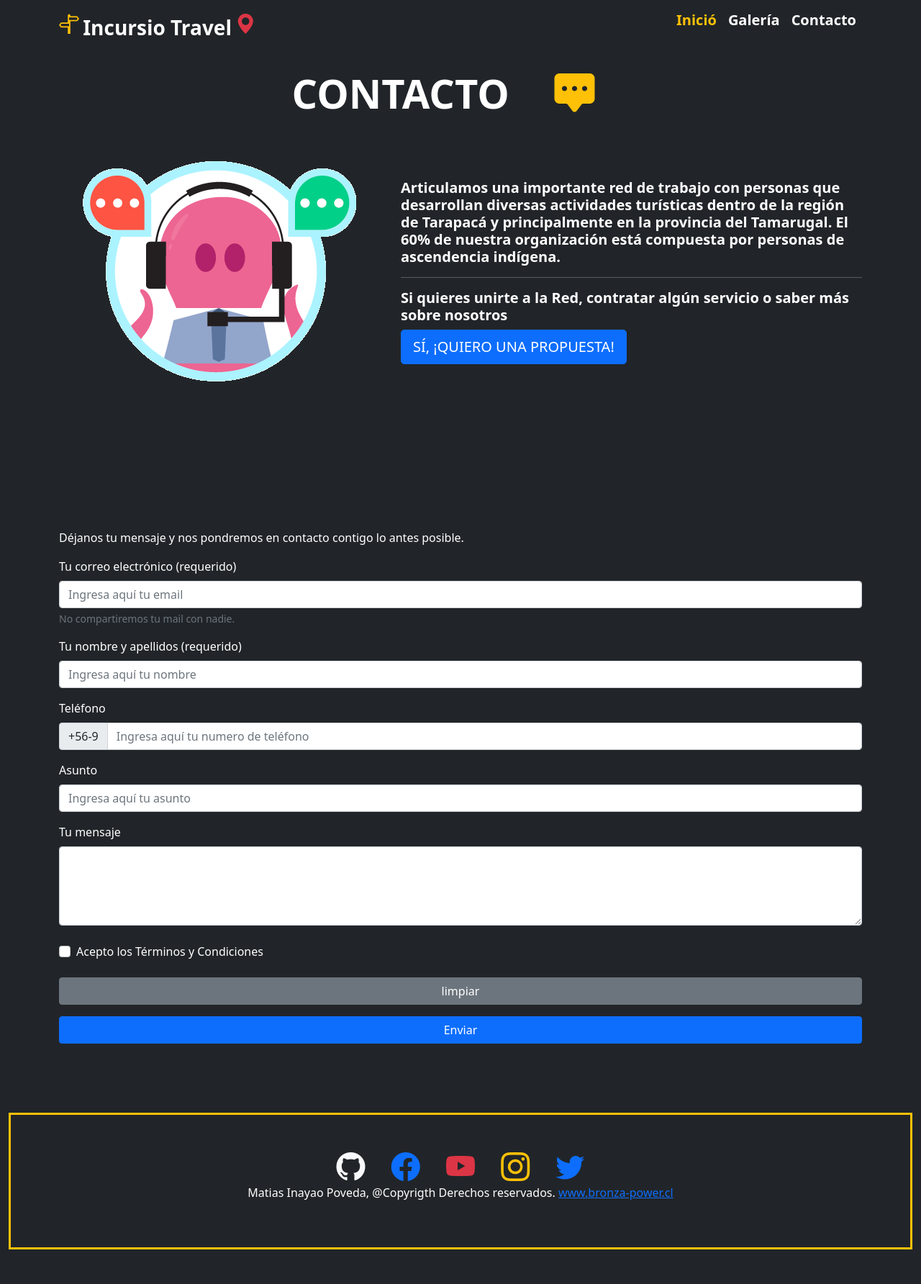
After one commit to Seradox24/exp3_inayao_003D, a Django app: page /contacto/ in a window 1280 px wide. The commit adds this page. Shown: the whole page at 72% size. Run offline with Django 3.2, Linux system fonts and the light colour scheme.

Commit message:
se genera pagina contacto

```diff
--- /dev/null
+++ b/core/templates/contacto.html
@@ -0,0 +1,102 @@
+{% extends 'core/base.html' %}
+
+
+{% block contenido %}
+{% load static %}
+{%block js%}
+<script src="{%static 'core/js/form.js'%}"></script>
+{%endblock%}
+
+<div class="bg-dark text-white  py-5">
+    <div class="container py-5">
+        <h2 class="text-center display-4 mb-5 fw-bold">
+            <span>
+                CONTACTO
+            </span>
+            <i class="bi bi-chat-square-dots-fill text-warning mx-5"></i>
+        </h2>
+        <div class="row align-items-center">
+            <div class="col-12 col-lg-5 ">
+                <img src="{%static 'core/img/contac.png'%}" alt="">
+            </div>
+            <div class="col-12 col-lg-7">
+                <div>
+                    <p class=" h5 fw-bold ">
+                        Articulamos una importante red de trabajo con personas que desarrollan diversas actividades
+                        turísticas dentro de la región de Tarapacá y principalmente en la provincia del Tamarugal.
+                        El 60% de nuestra organización está compuesta por personas de ascendencia indígena.
+                    </p>
+                    <hr>
+                    <p class="h5 fw-bold ">
+                        Si quieres unirte a la Red, contratar algún servicio o saber más sobre nosotros
+                    </p>
+                    <a class="btn btn-primary btn-lg" href="#form1" role="button">SÍ, ¡QUIERO UNA PROPUESTA!</a>
+                </div>
+            </div>
+        </div>
+
+    </div>
+</div>
+
+<div class="bg-dark text-white py-5 " id="form1">
+    <div class="container mt-5">
+        <p>Déjanos tu mensaje y nos pondremos en contacto contigo lo antes posible.</p>
+        <form id="formulario" name="datos" method="POST" action="" class="needs-validation" novalidate>
+            <div class="mb-3" id="grupo__email">
+                <label for="email" class="form-label">Tu correo electrónico (requerido)</label>
+                <input name="correo" id="email" type="email" class="form-control"
+                    placeholder="Ingresa aquí tu email" aria-describedby="emailhelp" required>
+                <div class="invalid-feedback"></div>
+
+                <div id="emailhelp" class="form-text">No compartiremos tu mail con nadie.</div>
+            </div>
+            <div class="mb-3">
+                <label for="name" class="form-label">Tu nombre y apellidos (requerido)</label>
+                <input id="name" name="nombre" type="text" class="form-control" placeholder="Ingresa aquí tu nombre"
+                onchange="CambiarMayusculas()"
+                required>
+
+                <div class="invalid-feedback"></div>
+            </div>
+            <div class="mb-3">
+                <label for="telefono" class="form-label">Teléfono</label>
+                <div class="input-group has-validation">
+                    <span class="input-group-text" id="prevnumber">+56-9 </span>
+
+                    <input id="telefono" name="nfono" type="tel" class="form-control" aria-describedby="prevnumber"
+                        placeholder="Ingresa aquí tu numero de teléfono" required>
+                    <div class="invalid-feedback">ingrese un numero correcto</div>
+                </div>
+            </div>
+            <div class="mb-3">
+                <label for="asunto" class="form-label">Asunto</label>
+                <input id="asunto" name="asuntom" type="text" class="form-control"
+                    placeholder="Ingresa aquí tu asunto" required>
+                <div class="invalid-feedback"></div>
+            </div>
+            <div class="mb-3">
+                <label for="mensaje" class="form-label">Tu mensaje</label>
+                <textarea class="form-control" name="mensajet" id="mensaje" rows="4" required>
+            </textarea>
+                <div class="invalid-feedback"></div>
+            </div>
+            <div class="col-12 my-4">
+                <div class="form-check">
+                    <input name="check" type="checkbox" class="form-check-input" value="" id="acept" required>
+                    <label for="acept" class="form-check-label">Acepto los Términos y Condiciones</label>
+                </div>
+
+            </div>
+            <p class="my-3 text-center h4 text-success d-none" id="formulario__msj-exito">Formulario enviado con
+                exito</p>
+            <input class="btn  btn-secondary w-100 " type="reset" value="limpiar">
+            <button class="btn  btn-primary w-100 mt-3" type="submit" id="boton">
+                Enviar
+            </button>
+
+        </form>
+    </div>
+</div>
+
+
+{% endblock %}
--- a/core/templates/core/base.html
+++ b/core/templates/core/base.html
@@ -58,13 +58,13 @@
                             onmouseout="style.color='white'">
                             Galería
                         </a>
-                    </li><!--
+                    </li>
                     <li class="nav-item">
-                        <a href="./pages/contacto.html" class="nav-link active" onmouseover="style.color='yellow'"
+                        <a href="{% url 'contacto'%}" class="nav-link active" onmouseover="style.color='yellow'"
                             onmouseout="style.color='white'">
                             Contacto
                         </a>
-                    </li>
+                    </li><!--
                     <li class="nav-item">
                         <a href="./pages/registro.html" class="nav-link active" onmouseover="style.color='yellow'"
                             onmouseout="style.color='white'">
@@ -105,7 +105,8 @@
     <!-------------------------------------end footer-------------------------------------->
 
        <!-- Optional JavaScript; choose one of the two! -->
-
+{% block js%}
+{% endblock%}
     <!-- Option 1: Bootstrap Bundle with Popper -->
     <script src="https://cdn.jsdelivr.net/npm/bootstrap@5.0.1/dist/js/bootstrap.bundle.min.js" integrity="sha384-gtEjrD/SeCtmISkJkNUaaKMoLD0//ElJ19smozuHV6z3Iehds+3Ulb9Bn9Plx0x4" crossorigin="anonymous"></script>
 
--- a/core/urls.py
+++ b/core/urls.py
@@ -1,7 +1,8 @@
 from django.urls import path
-from .views import home,galeria
+from .views import home,galeria,contacto
 
 urlpatterns = [
     path('', home, name='home',),
+    path('contacto/', contacto,name='contacto',),
     path('galeria/', galeria,name='galeria',),
 ]
--- a/core/views.py
+++ b/core/views.py
@@ -9,6 +9,9 @@ def home (request):
     return render(request, 'index.html', context={'nom_usuario': nombre},
     )
 
+def contacto(request):
+    return render(request, 'contacto.html')
+
 def galeria(request):
 
     return render(request,'galeria.html',)
```
